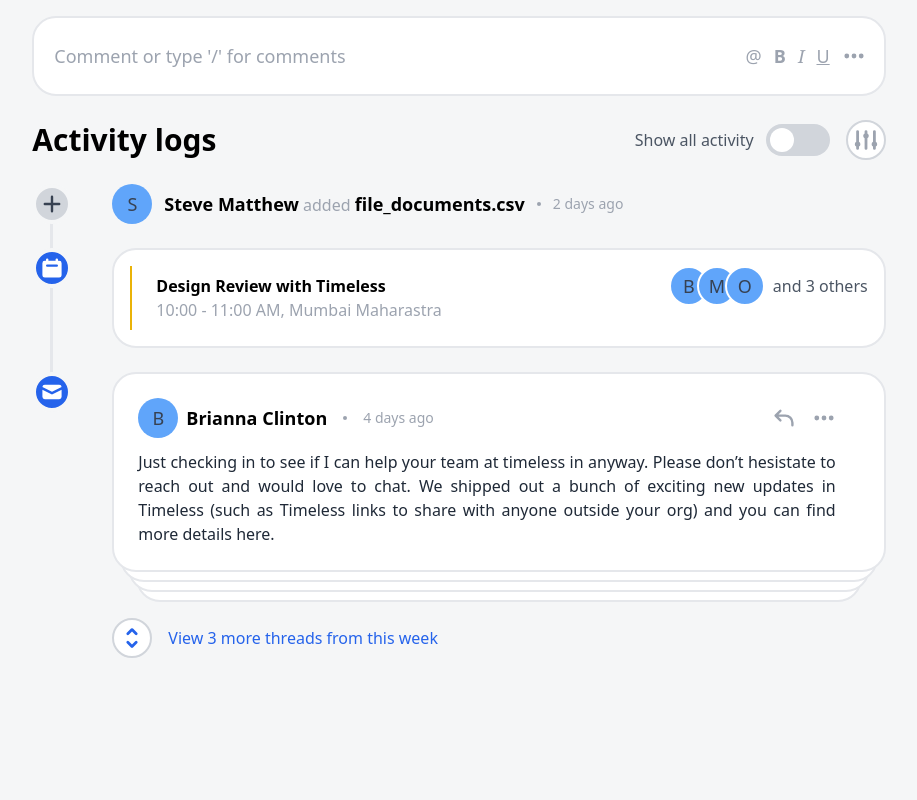
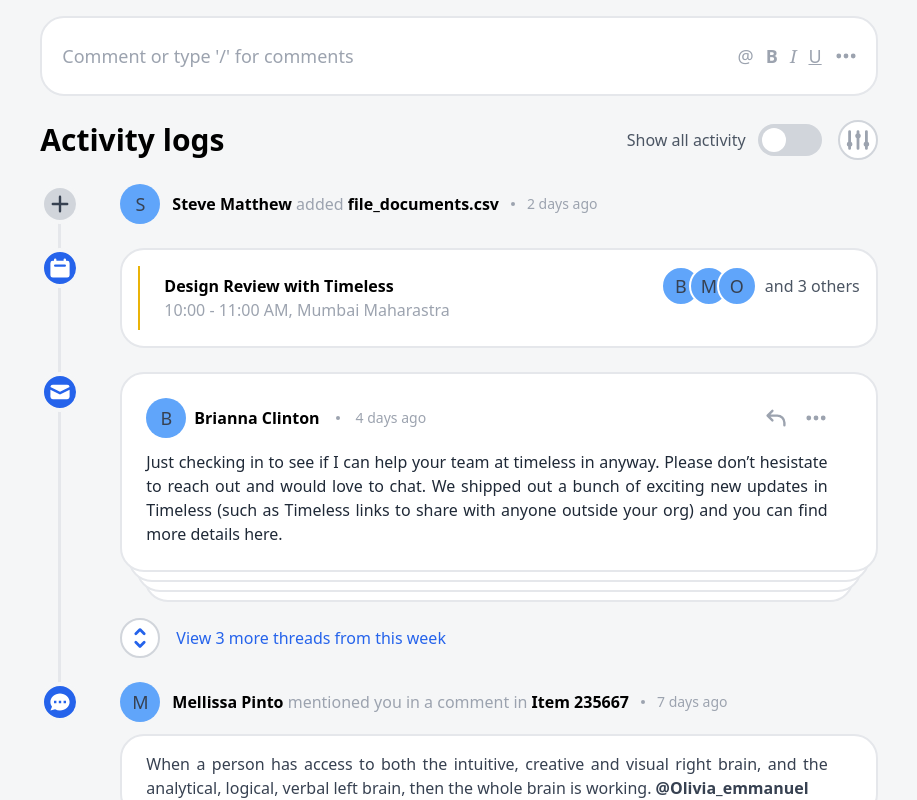
Before and after one commit to kpldvnpne/activity-log-implementation, a React (Create React App) app: page / in a window 1280 px wide. Shown: the whole page, without its empty margins (181-1098 px from the left). Built offline with nearby package versions, Linux system fonts and the light colour scheme.

Commit message:
Add Mentioned in comment activity log

```diff
--- a/src/App.tsx
+++ b/src/App.tsx
@@ -14,6 +14,7 @@ import {
   MailIcon,
   ReplyIcon,
   SelectorIcon,
+  ChatIcon,
 } from "@heroicons/react/solid";
 
 const defaultBoundingRect: DOMRect = {
@@ -31,20 +32,23 @@ const defaultBoundingRect: DOMRect = {
 interface TimelineProps {
   startRef: RefObject<HTMLDivElement>;
   endRef: RefObject<HTMLDivElement>;
+  parentRef: RefObject<HTMLDivElement>;
 }
 
-function TimelineLine({ startRef, endRef }: TimelineProps) {
+function TimelineLine({ startRef, endRef, parentRef }: TimelineProps) {
   const startBox =
     startRef.current?.getBoundingClientRect() ?? defaultBoundingRect;
   const endBox = endRef.current?.getBoundingClientRect() ?? defaultBoundingRect;
+  const parentBoundingBox =
+    parentRef.current?.getBoundingClientRect() ?? defaultBoundingRect;
 
   return (
     <div
       className="absolute w-[3px] bg-gray-200 z-0"
       style={{
-        top: startBox.top + startBox.height / 2,
-        left: startBox.left + startBox.width / 2 - 2,
-        bottom: window.innerHeight - (endBox.top + endBox.height / 2),
+        top: startBox.top + startBox.height / 2 - parentBoundingBox.top,
+        left: startBox.left + startBox.width / 2 - 2 - parentBoundingBox.left,
+        bottom: parentBoundingBox.height - (endBox.top + endBox.height / 2),
       }}
     />
   );
@@ -55,15 +59,23 @@ const bgColor = "#F5F6F7";
 function App(): React.ReactElement {
   const firstActivityIconRef = useRef<HTMLDivElement>(null);
   const lastActivityIconRef = useRef<HTMLDivElement>(null);
+  const parentDivRef = useRef<HTMLDivElement>(null);
 
   useWindowSize();
 
   return (
-    <div style={{ backgroundColor: bgColor }} className="h-screen font-sans">
-      <div className="w-5/6 xl:w-4/6 mx-auto py-4">
+    <div
+      style={{ backgroundColor: bgColor }}
+      className="h-screen font-sans overflow-y-scroll"
+    >
+      <div
+        className="w-full xl:w-4/6 mx-auto px-2 py-4 relative"
+        ref={parentDivRef}
+      >
         <TimelineLine
           startRef={firstActivityIconRef}
           endRef={lastActivityIconRef}
+          parentRef={parentDivRef}
         />
         <div className="w-full h-full space-y-6 z-10 relative">
           <SearchInput />
@@ -95,7 +107,33 @@ function App(): React.ReactElement {
               "ghi",
             ]}
           />
-          <MessageActivityLog ref={lastActivityIconRef} />
+          <MessageActivityLog />
+
+          <ActivityLog
+            icon={
+              <ActivityIcon important ref={lastActivityIconRef}>
+                <ChatIcon />
+              </ActivityIcon>
+            }
+            body={
+              <div className="space-y-3">
+                <MentionedInCommentActivityHeader />
+                <Comment />
+                <div className="flex flex-row">
+                  <span className="text-gray-500 w-8 h-8 rotate-180">
+                    <ReplyIcon />
+                  </span>
+                  <div className="space-x-3 flex flex-row items-center">
+                    <StackedAvatarsOfPeople
+                      names={["Sam Miguel", "Brianna Clinton"]}
+                      color="background"
+                    />
+                    <span className="text-blue-600">View 6 more replies</span>
+                  </div>
+                </div>
+              </div>
+            }
+          />
         </div>
       </div>
     </div>
@@ -156,6 +194,35 @@ const MessageActivityLog = React.forwardRef<HTMLDivElement, {}>((_, ref) => {
     />
   );
 });
+
+function Comment() {
+  return (
+    <Card>
+      <div className="pl-6 pr-12 py-4">
+        <p className="text-gray-700 text-justify">
+          When a person has access to both the intuitive, creative and visual
+          right brain, and the analytical, logical, verbal left brain, then the
+          whole brain is working. <Highlighted>@Olivia_emmanuel</Highlighted>
+        </p>
+      </div>
+    </Card>
+  );
+}
+
+function MentionedInCommentActivityHeader() {
+  return (
+    <div className="flex flex-row items-center space-x-3">
+      <AvatarOfName name="Mellissa Pinto" />
+      <p>
+        <Highlighted>Mellissa Pinto</Highlighted>
+        <Unimportant> mentioned you in a comment in </Unimportant>
+        <Highlighted>Item 235667</Highlighted>
+      </p>
+      <DotSeparator />
+      <TimeOfActivity days={7} />
+    </div>
+  );
+}
 
 function useWindowSize() {
   const [size, setSize] = useState([0, 0]);
@@ -286,16 +353,20 @@ function EventActivityLog({
 
 interface StackedAvatarsOfPeopleProps {
   names: Array<string>;
+  color?: "background" | "white";
 }
 
-function StackedAvatarsOfPeople({ names }: StackedAvatarsOfPeopleProps) {
+function StackedAvatarsOfPeople({
+  names,
+  color = "white",
+}: StackedAvatarsOfPeopleProps) {
   const namesToShow = names.length <= 3 ? names : names.slice(0, 3);
   const remainingNamesCount = names.length <= 3 ? 0 : names.length - 3;
   return (
     <div className="flex flex-row space-x-2 items-center">
       <div className="flex flex-row -space-x-3">
         {namesToShow.map((name) => (
-          <AvatarOfNameWithBorder name={name} />
+          <AvatarOfNameWithBorder name={name} borderColor={color} />
         ))}
       </div>
       {remainingNamesCount > 0 && (
@@ -385,25 +456,40 @@ interface HighlightedProps {
 }
 
 function Highlighted({ children }: HighlightedProps) {
-  return <span className="font-semibold text-lg">{children}</span>;
+  return <span className="font-semibold text-md">{children}</span>;
 }
 
-function AvatarOfNameWithBorder({ name }: NameAvatarProps) {
-  return <AvatarOfName name={name} hasBorder />;
+interface AvatarOfNameWithBorderProps {
+  name: string;
+  borderColor: "background" | "white";
+}
+
+function AvatarOfNameWithBorder({
+  name,
+  borderColor,
+}: AvatarOfNameWithBorderProps) {
+  return <AvatarOfName name={name} borderColor={borderColor} />;
 }
 
 interface NameAvatarProps {
   name: string;
-  hasBorder?: boolean;
+  borderColor?: AvatarOfNameWithBorderProps["borderColor"];
 }
 
-function AvatarOfName({ name, hasBorder = false }: NameAvatarProps) {
+function AvatarOfName({ name, borderColor }: NameAvatarProps) {
   const nameInitial = name[0];
   return (
     <div
-      className={`rounded-full h-10 w-10 bg-blue-400 text-gray-700 flex flex-shrink-0 items-center justify-center text-lg ${
-        hasBorder ? "border-2 border-white" : ""
-      }`}
+      className={`rounded-full h-10 w-10 bg-blue-400 text-gray-700 flex flex-shrink-0 items-center justify-center text-lg`}
+      style={{
+        borderColor:
+          borderColor === "white"
+            ? "#FFFFFF"
+            : borderColor === "background"
+            ? bgColor
+            : undefined,
+        borderWidth: borderColor ? 2 : "none",
+      }}
     >
       {nameInitial}
     </div>
```
